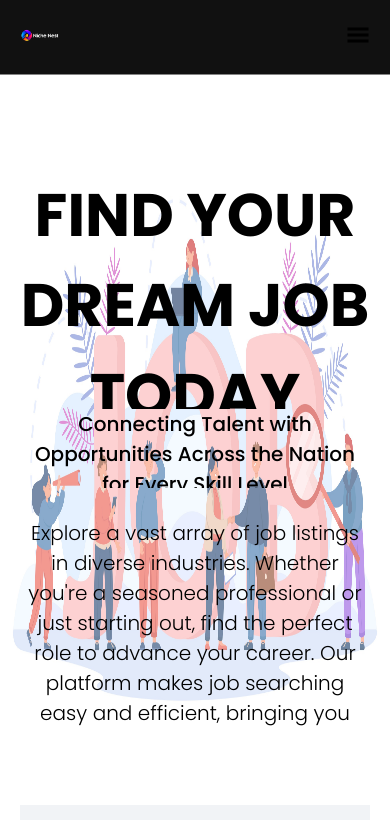
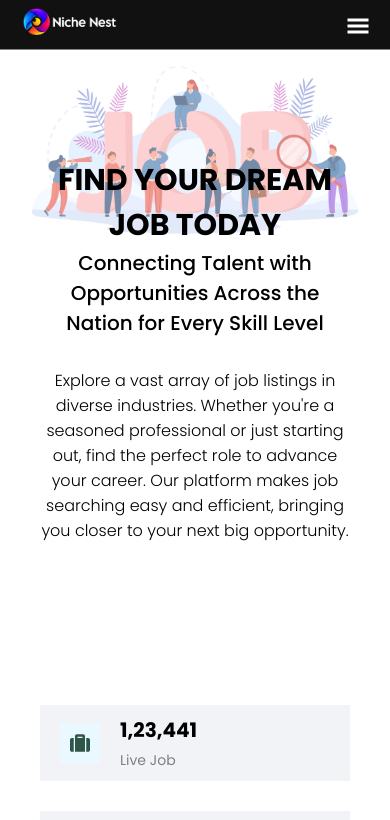
Before and after one commit to bluemincoder/Job-Portal, a React (Vite) app in the folder Client/: page / in a window 390 px wide. Shown: the top 820 px of the page. Built offline with nearby package versions, Linux system fonts and the light colour scheme; no server answers.

Commit message:
minor bug fixes

```diff
--- a/Client/src/App.css
+++ b/Client/src/App.css
@@ -1,5 +1,4 @@
 @import url("https://fonts.googleapis.com/css2?family=Poppins:ital,wght@0,100;0,200;0,300;0,400;0,500;0,600;0,700;0,800;0,900;1,100;1,200;1,300;1,400;1,500;1,600;1,700;1,800;1,900&display=swap");
-
 
 * {
     margin: 0;
@@ -81,7 +80,6 @@ input::-webkit-outer-spin-button {
     padding: 10px 50px;
     align-items: center;
     background-color: #111;
-
 }
 .navbar .hamburger {
     display: none;
@@ -134,7 +132,7 @@ input::-webkit-outer-spin-button {
         font-size: 23px;
     }
     .navbar .logo img {
-    width: 75px;
+        width: 100px;
     }
 }
 @media (max-width: 1140px) {
@@ -144,6 +142,9 @@ input::-webkit-outer-spin-button {
         overflow-y: hidden;
         transition: 0.3s;
     }
+    .navbar .logo img {
+        width: 130px;
+    }
     .navbar .hamburger {
         display: flex;
         font-size: 24px;
@@ -153,11 +154,13 @@ input::-webkit-outer-spin-button {
         width: 100%;
         flex: none;
         flex-direction: column;
+        color: white;
         gap: 20px;
-    padding-top: 20px;
+        padding-top: 5px;
     }
     .show_navbar {
         height: 200px;
+        color: white;
         transition: 0.3s;
     }
 }
@@ -184,17 +187,24 @@ input::-webkit-outer-spin-button {
         gap: 10px;
     }
     .navbar .logo h4 {
-    font-size: 18px;
+        font-size: 10px;
+        /* color: white; */
     }
     .navbar .logo img {
-    width: 40px;
+        width: 100px;
+        /* color: white; */
     }
     .navbar {
-    height: 75px;
+        margin-top: 0;
+        padding-top: 6px;
+        height: 50px;
+        padding: 50;
+        color: white;
     }
     .show_navbar {
         height: 340px;
         transition: 0.3s;
+        color: white;
     }
 }
 
@@ -327,7 +337,7 @@ footer div ul a span {
         justify-content: center;
     }
     footer div img {
-    width: 270px;
+        width: 150px;
     }
     footer {
         padding: 20px;
@@ -336,12 +346,27 @@ footer div ul a span {
         width: 100%;
         padding: 0;
     }
+    footer div span {
+        font-size: 15px;
+    }
+    footer div h4 {
+        color: #fff;
+        font-weight: 500;
+        letter-spacing: 1px;
+        font-size: 20px;
+        margin-bottom: 5px;
+    }
+    .copyright{
+      font-size: 12px;
+    }
 }
 
 .heroSection {
     display: flex;
     flex-direction: column;
-  padding: 75px 0 50px 0;
+    margin-left: 20px;
+    margin-right: 20px;
+    padding: 0 0 50px 0;
 }
 .heroSection .container,
 .heroSection .details {
@@ -351,7 +376,7 @@ footer div ul a span {
 }
 .heroSection .container {
     display: flex;
-  height: 450px;
+    height: 550px;
     margin-bottom: 1.75rem;
 }
 .heroSection .container .title,
@@ -419,8 +444,9 @@ footer div ul a span {
         min-width: 100%;
         padding: 20px;
     }
-}
-@media (max-width: 1000px) {
+
+}
+@media (max-width: 1177px) {
     .heroSection .container {
         flex-direction: column-reverse;
         position: relative;
@@ -430,20 +456,25 @@ footer div ul a span {
         z-index: 1;
         text-align: center;
     }
-  .heroSection .container .title h1,
+    .heroSection .container .title h1 {
+        max-width: 100%;
+        font-size: 1.5rem;
+    }
     .heroSection .container .title p {
         max-width: 100%;
-
+        font-size: medium;
     }
     .heroSection .container .image {
         position: absolute;
         top: 0;
         left: 0;
         opacity: 0.6;
-    width: 100%;
-    height: 100%;
-  }
-}
+        /* width: 100%;
+    height: 100%; */
+    }
+}
+
+
 @media (max-width: 950px) {
     .heroSection .details {
         flex-wrap: wrap;
@@ -752,8 +783,6 @@ footer div ul a span {
     }
 }
 
-
-
 .jobs {
     padding: 40px 100px;
     min-height: 800px;
```
Lines whose indentation alone changed are shown as unchanged.
